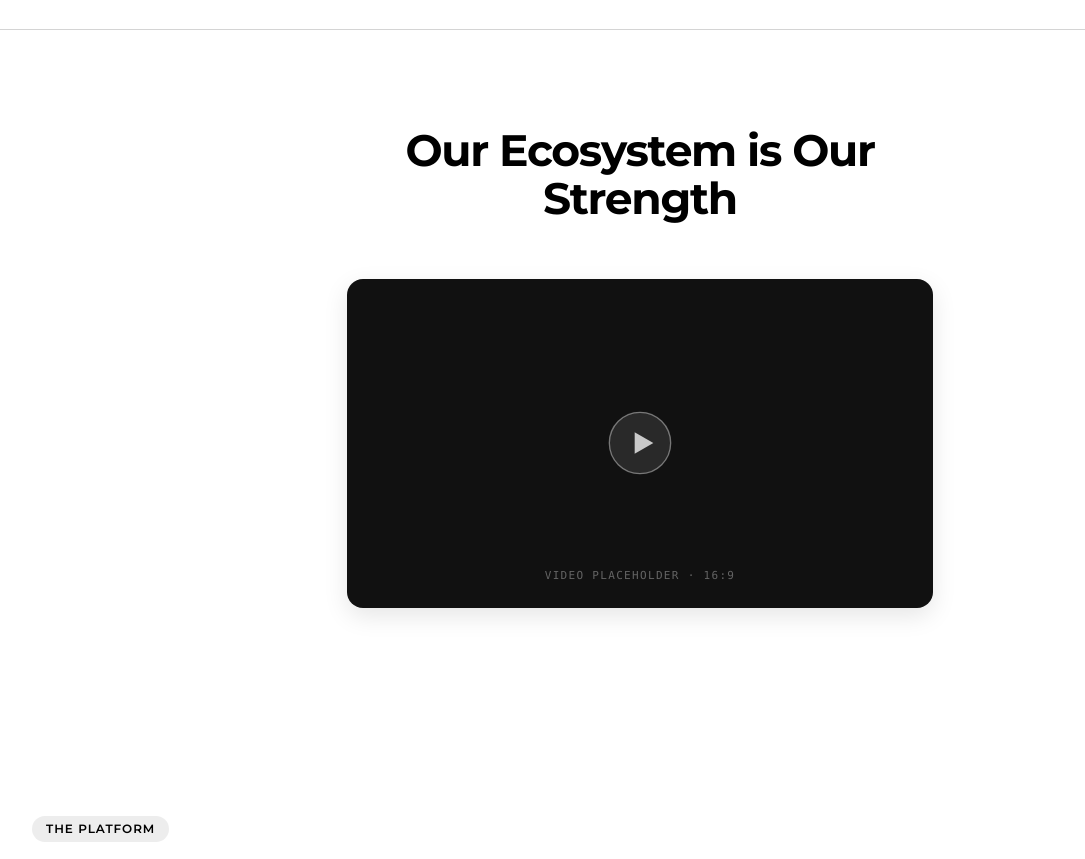
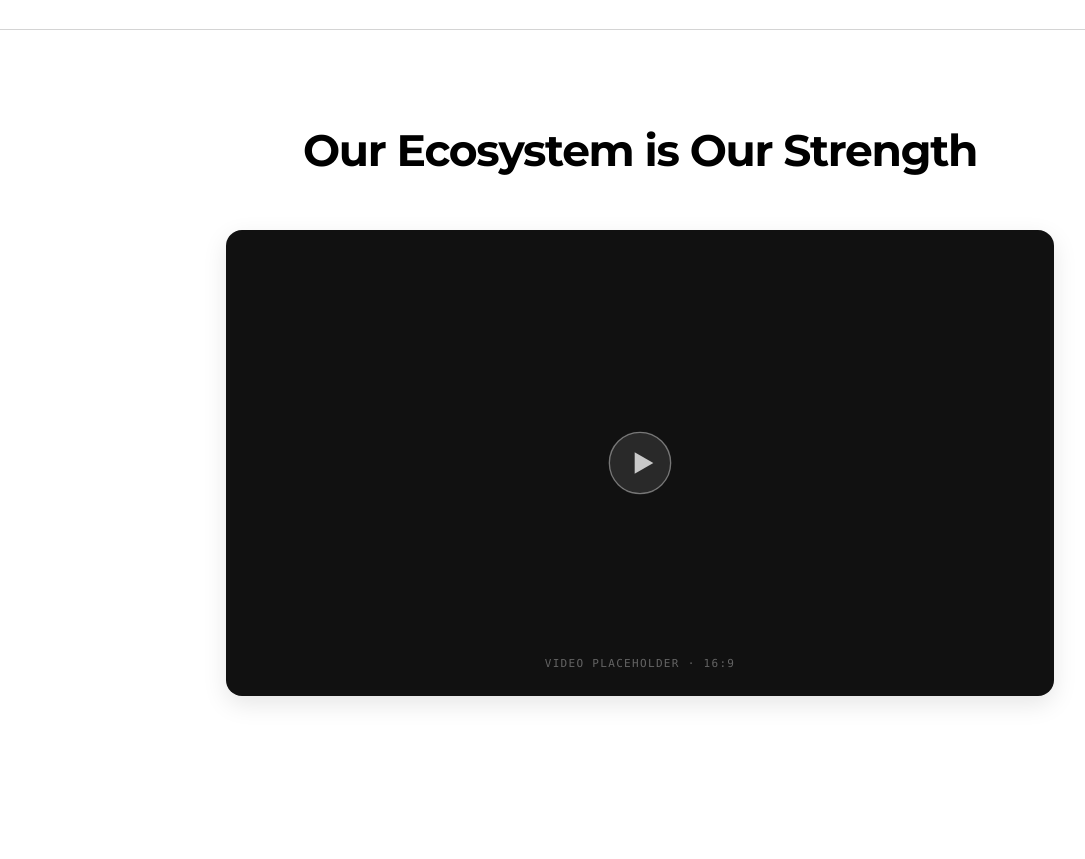
Before and after one commit to maxilopezramirez/tp-sites, an Astro site in the folder apps/investors/: page / in a window 1280 px wide. Shown: the part 780-1639 px from the top of the page, without its empty margins (0-1085 px from the left). Built offline with nearby package versions, Linux system fonts and the light colour scheme; Astro itself is replaced by a stand-in of ours.

Commit message:
fix(investors): video section max-width 892px

```diff
--- a/apps/investors/src/pages/index.astro
+++ b/apps/investors/src/pages/index.astro
@@ -454,7 +454,7 @@
 
   /* Video section */
   .video-section { background: var(--color-surface-elevated); padding: 96px 0; }
-  .video-section .container { max-width: 650px; text-align: center; }
+  .video-section .container { max-width: 892px; text-align: center; }
   .video-placeholder {
     margin-top: 40px;
     width: 100%;
```
